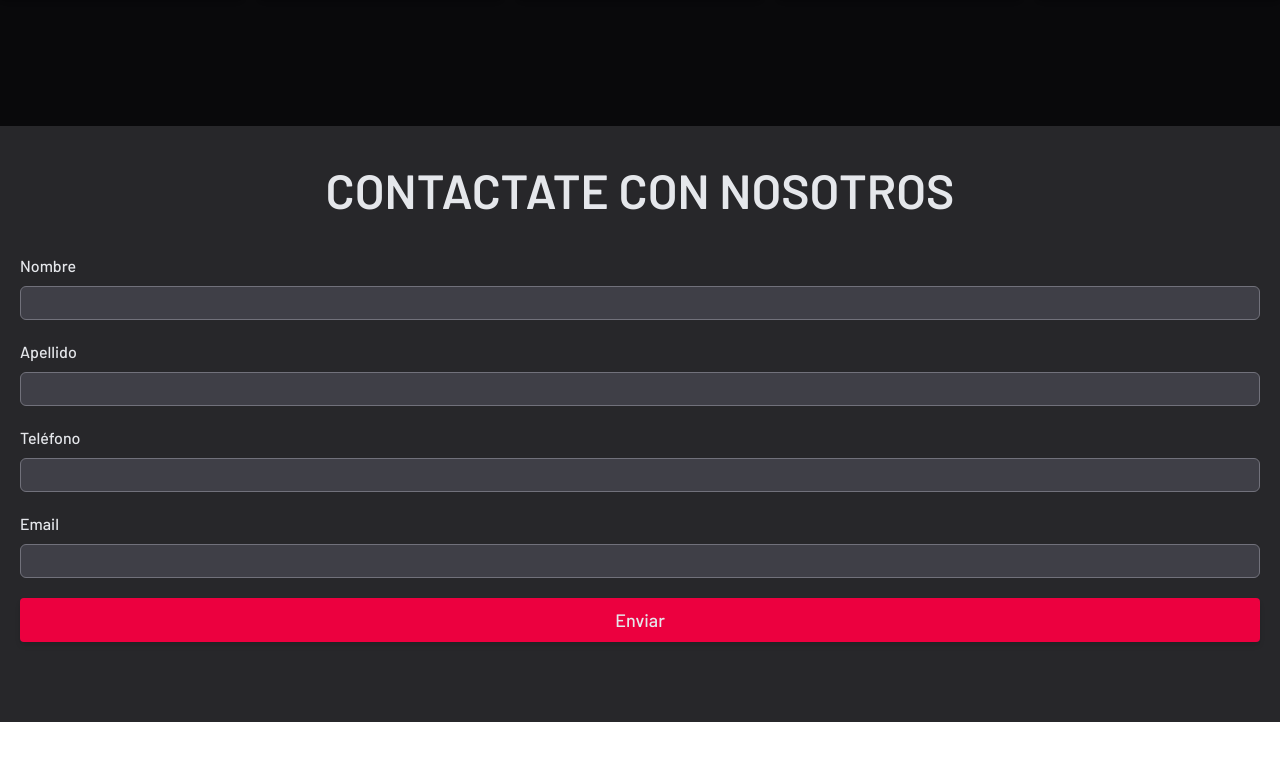
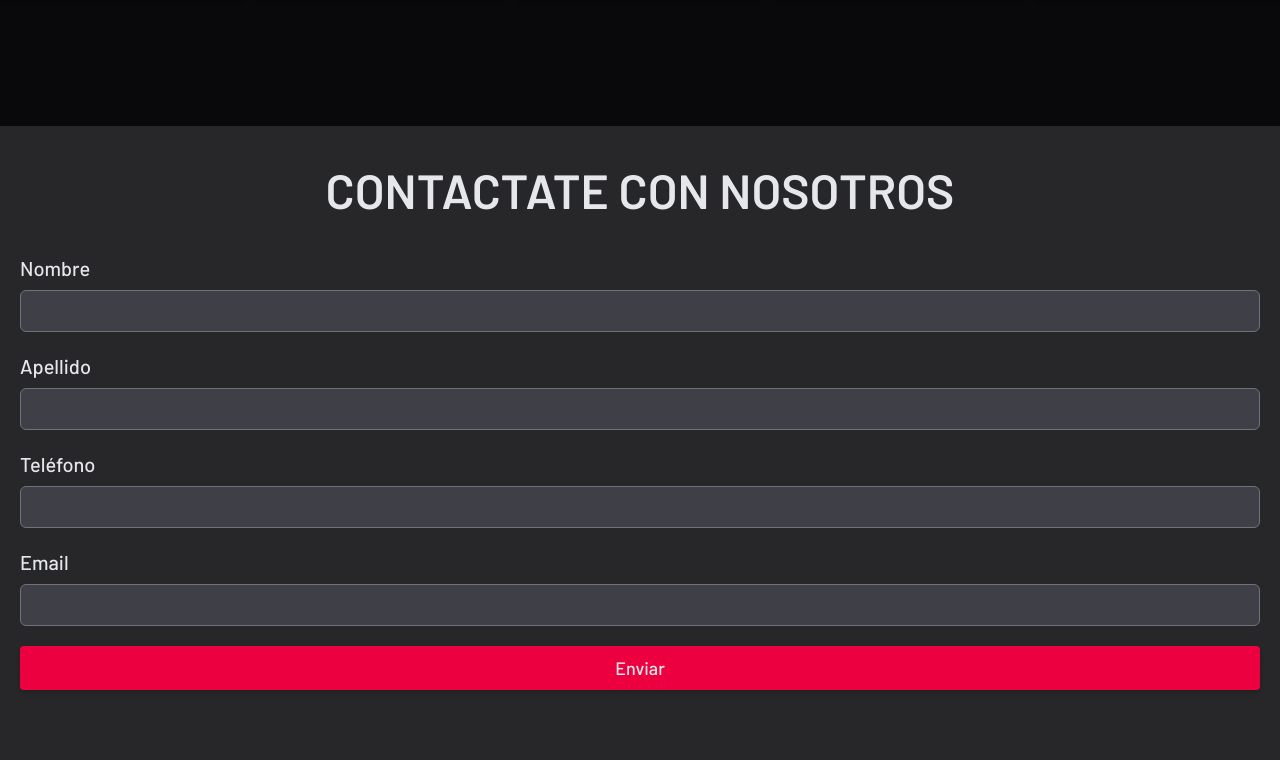
Before and after one commit to erikcba/996factory, a React (Vite) app: page / in a window 1280 px wide. Shown: the part 1410-2170 px from the top of the page. Before the commit the page ends 2132 px from the top, so only its background shows below. Built offline with nearby package versions, Linux system fonts and the light colour scheme.

Commit message:
agregado de formulario

```diff
--- a/src/components/Form.jsx
+++ b/src/components/Form.jsx
@@ -68,7 +68,7 @@ const Form = () => {
     return (
         <div className=' grid grid-cols-1 gap-5 py-10 px-5'>
             <div className='flex flex-col gap-2'>
-                <label className='text-gray-200 font-medium'>Nombre</label>
+                <label className='text-gray-200 font-medium text-xl'>Nombre</label>
                 <input
                     type="text"
                     name="nombre"
@@ -76,12 +76,12 @@ const Form = () => {
                     onChange={handleChange}
                     placeholder=''
                     required
-                    className='bg-zinc-700 border-1 border-zinc-500 rounded-md px-2 py-1 w-full focus:outline-rose-600 text-gray-200 font-medium'
+                    className='bg-zinc-700 border-1 border-zinc-500 rounded-md px-2 py-2 w-full focus:outline-rose-600 text-gray-200 font-medium text-xl leading-0 '
                 />
                 {errors.nombre && <p style={{ color: 'red' }}>{errors.nombre}</p>}
             </div>
             <div className='flex flex-col gap-2'>
-                <label className='text-gray-200 font-medium'>Apellido</label>
+                <label className='text-gray-200 font-medium text-xl'>Apellido</label>
                 <input
                     type="text"
                     name="apellido"
@@ -89,12 +89,12 @@ const Form = () => {
                     onChange={handleChange}
                     placeholder=''
                     required
-                    className='bg-zinc-700 border-1 border-zinc-500 rounded-md px-2 py-1 w-full focus:outline-rose-600 text-gray-200 font-medium'
+                    className='bg-zinc-700 border-1 border-zinc-500 rounded-md px-2 py-2 w-full focus:outline-rose-600 text-gray-200 font-medium text-xl leading-0 '
                 />
                 {errors.apellido && <p style={{ color: 'red' }}>{errors.apellido}</p>}
             </div>
             <div className='flex flex-col gap-2'>
-                <label className='text-gray-200 font-medium'>Teléfono</label>
+                <label className='text-gray-200 font-medium text-xl'>Teléfono</label>
                 <input
                     type="tel"
                     name="telefono"
@@ -102,12 +102,12 @@ const Form = () => {
                     onChange={handleChange}
                     placeholder=''
                     required
-                    className='bg-zinc-700 border-1 border-zinc-500 rounded-md px-2 py-1 w-full focus:outline-rose-600 text-gray-200 font-medium'
+                    className='bg-zinc-700 border-1 border-zinc-500 rounded-md px-2 py-2 w-full focus:outline-rose-600 text-gray-200 font-medium text-xl leading-0 '
                 />
                 {errors.telefono && <p style={{ color: 'red' }}>{errors.telefono}</p>}
             </div>
             <div className='flex flex-col gap-2'>
-                <label className='text-gray-200 font-medium'>Email</label>
+                <label className='text-gray-200 font-medium text-xl'>Email</label>
                 <input
                     type="email"
                     name="email"
@@ -115,7 +115,7 @@ const Form = () => {
                     onChange={handleChange}
                     placeholder=''
                     required
-                    className='bg-zinc-700 border-1 border-zinc-500 rounded-md px-2 py-1 w-full focus:outline-rose-600 text-gray-200 font-medium'
+                    className='bg-zinc-700 border-1 border-zinc-500 rounded-md px-2 py-2 w-full focus:outline-rose-600 text-gray-200 font-medium text-xl leading-0 '
                 />
                 {errors.email && <p style={{ color: 'red' }}>{errors.email}</p>}
             </div>
--- a/src/sections/FormSection.jsx
+++ b/src/sections/FormSection.jsx
@@ -4,7 +4,7 @@ import Form from '../components/Form'
 const FormSection = () => {
   return (
     <section className='bg-zinc-800 py-10'>
-        <h1 className='text-3xl sm:text-5xl font-semibold text-center text-gray-200 uppercase '>
+        <h1 className='text-3xl sm:text-5xl font-semibold text-center text-gray-200 uppercase px-5 sm:px-0'>
             Contactate con nosotros
         </h1>
         <Form/>
```
